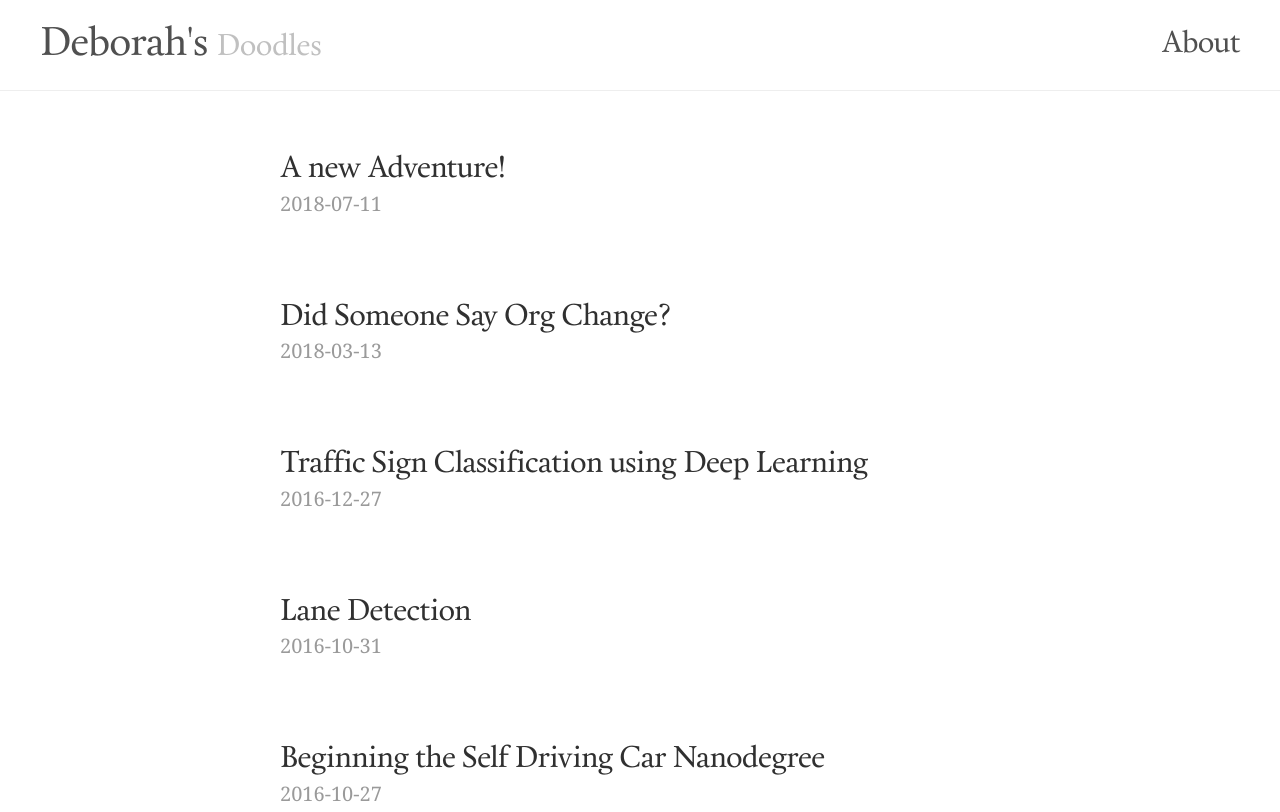
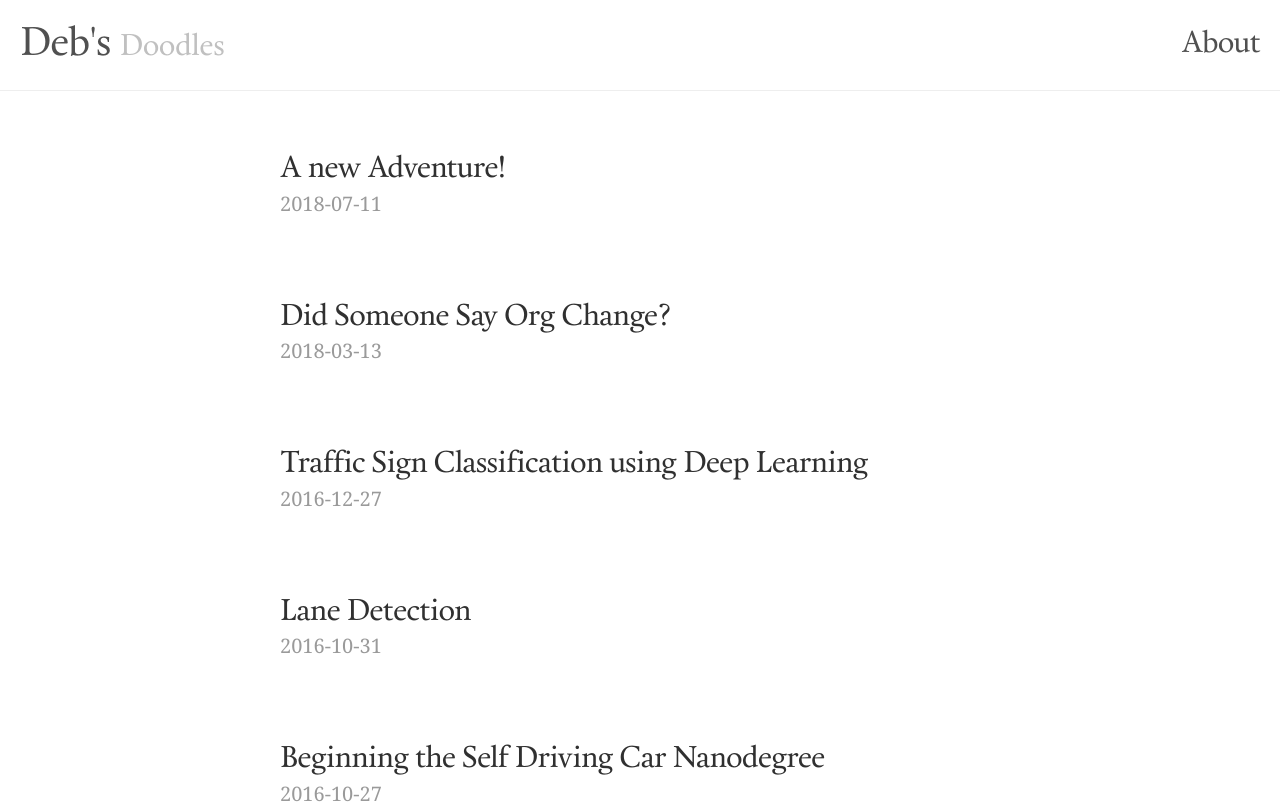
Before and after one commit to Deborah-Digges/gatsby-site, a Gatsby site: page / in a window 1280 px wide. Shown: the top 812 px of the page. Built offline with nearby package versions, Linux system fonts and the light colour scheme; Gatsby itself is replaced by a stand-in of ours.

Commit message:
Tweak header

```diff
--- a/src/layouts/index.js
+++ b/src/layouts/index.js
@@ -8,7 +8,7 @@ export const TemplateWrapper = ({ children }) => (
         <div className="masthead-container">
           <h1 className="masthead-title">
             <Link title="Home" to="/">
-              {"Deborah's"}
+              {"Deb's"}
             </Link>
             {" "}
             <small>{"Doodles"}</small>
--- a/src/styles/lanyon.css
+++ b/src/styles/lanyon.css
@@ -96,8 +96,8 @@ h1, h2, h3, h4, h5, h6 {
 }
 
 .masthead-container {
-  margin-right: 2rem;
-  margin-left: 2rem;
+  margin-right: 1rem;
+  margin-left: 1rem;
   display: flex;
   justify-content: space-between;
   align-items: center;
@@ -129,9 +129,9 @@ h1, h2, h3, h4, h5, h6 {
   .masthead-title {
     text-align: center;
   }
-  .masthead-title small {
+  /* .masthead-title small {
     display: none;
-  }
+  } */
 }
 
 
```
